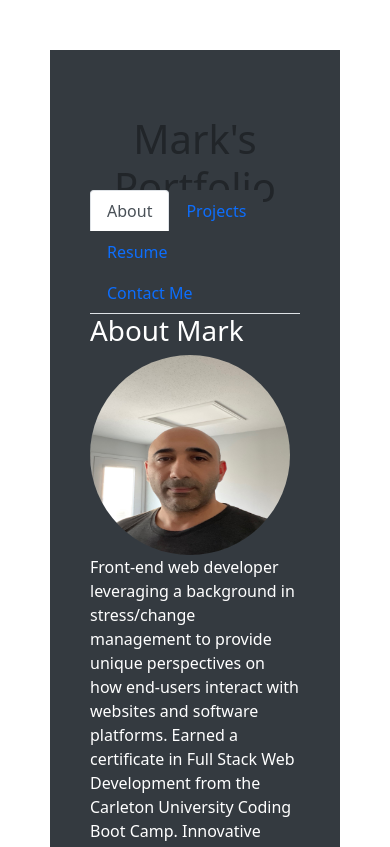
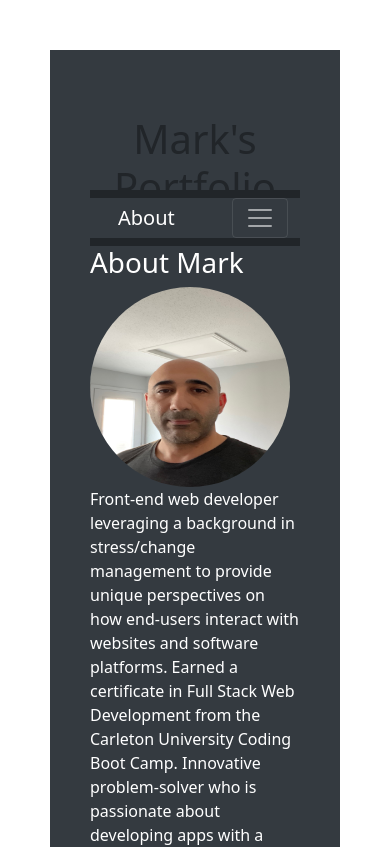
Before and after one commit to marklaham/MarkLPortfolio, a React (Create React App) app: page / in a window 390 px wide. Shown: the top 847 px of the page. Built offline with nearby package versions, Linux system fonts and the light colour scheme.

Commit message:
fixed navbar and made it responsive

```diff
--- a/src/components/NavTabs.js
+++ b/src/components/NavTabs.js
@@ -1,53 +1,51 @@
 import React from 'react';
+import Navbar from 'react-bootstrap/Navbar'
+import Nav from 'react-bootstrap/Nav'
+import Container from 'react-bootstrap/Container'
 import './styles/Header.css';
 
 // Here we are using object destructuring assignment to pluck off our variables from the props object
 // We assign them to their own variable names
 function NavTabs({ currentPage, handlePageChange }) {
   return (
-    <ul className="nav nav-tabs">
-            <li className="nav-item">
-        <a
-          href="#about"
+
+    <Navbar collapseOnSelect expand="lg" bg="dark" variant="dark">
+  <Container>
+  <Navbar.Brand href="#about"
           onClick={() => handlePageChange('About')}
           // Check to see if the currentPage is `About`, and if so we use the active link class from bootstrap. Otherwise, we set it to a normal nav-link
           className={currentPage === 'About' ? 'nav-link active' : 'nav-link'}
         >
-          About
-        </a>
-      </li>
-      <li className="nav-item">
-        <a
-          href="#projects"
+          About</Navbar.Brand>
+  <Navbar.Toggle aria-controls="responsive-navbar-nav" />
+  <Navbar.Collapse id="responsive-navbar-nav">
+    <Nav className="me-auto">
+      <Nav.Link  href="#projects"
           onClick={() => handlePageChange('Projects')}
           className={currentPage === 'Projects' ? 'nav-link active' : 'nav-link'}
         >
           Projects
-        </a>
-      </li>
-      <li className="nav-item">
-        <a
-          href="#resume"
+        </Nav.Link>
+      <Nav.Link  href="#resume"
           onClick={() => handlePageChange('Resume')}
           // This is a conditional (ternary) operator that checks to see if the current page is "Home"
           // If it is, we set the current page to 'nav-link-active', otherwise we set it to 'nav-link'
           className={currentPage === 'Resume' ? 'nav-link active' : 'nav-link'}
         >
-          Resume
-        </a>
-      </li>
-      <li className="nav-item">
-        <a
-          href="#contact"
+          Resume</Nav.Link>
+    <Nav.Link  href="#contact"
           onClick={() => handlePageChange('Contact')}
           // Check to see if the currentPage is `Contact`, and if so we use the active link class from bootstrap. Otherwise, we set it to a normal nav-link
           className={currentPage === 'Contact' ? 'nav-link active' : 'nav-link'}
         >
-          Contact Me
-        </a>
-      </li>
-    </ul>
-  );
+          Contact Me</Nav.Link>
+    </Nav>
+
+  </Navbar.Collapse>
+  </Container>
+</Navbar>);
+
+
 }
 
 export default NavTabs;
```
